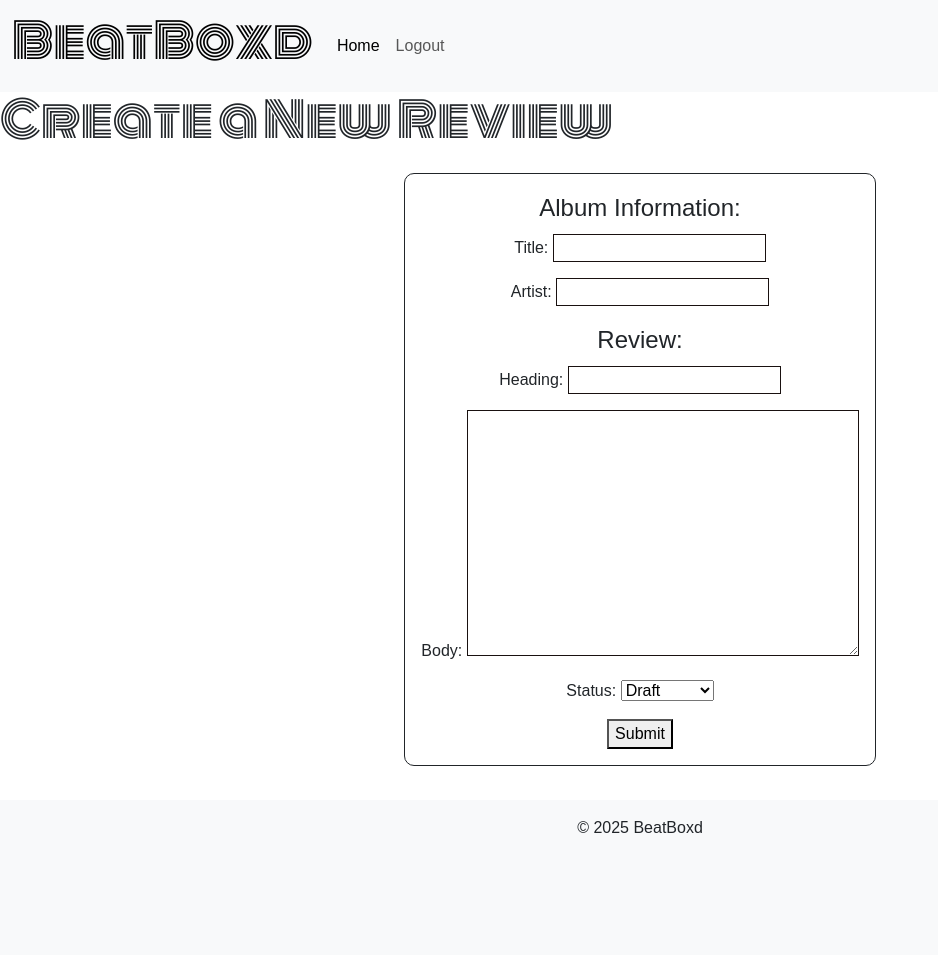
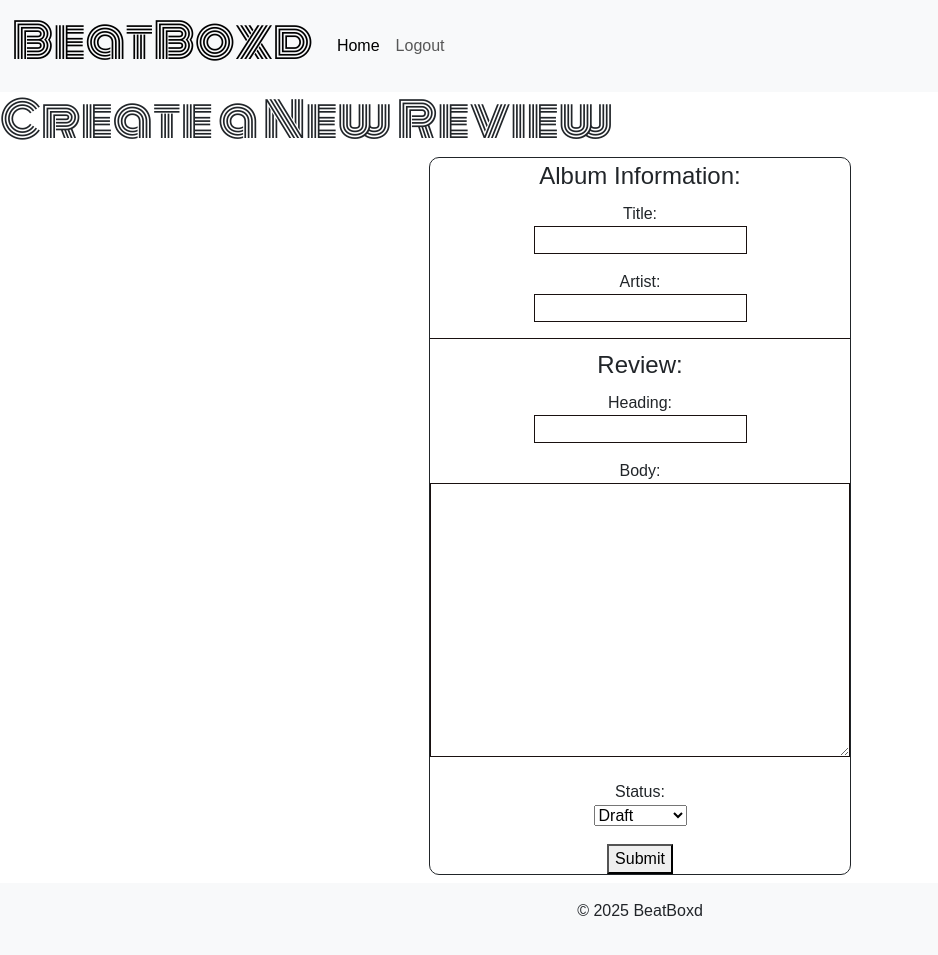
Before and after one commit to aminoacid-01/beat-boxd, a Django app: page /create/ in a window 1280 px wide. Shown: the whole page, without its empty margins (0-938 px from the left). Before the commit the page ends 833 px from the top, so only its background shows below. Run offline with Django 4.2, Linux system fonts and the light colour scheme; the visitor is signed in with stand-in values (Sample User, id 1); some web fonts are replaced.

Commit message:
add border to seperate the album and review inputs on the review-form

```diff
--- a/review/templates/create_review.html
+++ b/review/templates/create_review.html
@@ -8,7 +8,7 @@
 <form method="post">
     <div id="review-form" class="mb-2 mx-3">
     {% csrf_token %}
-    <fieldset>
+    <fieldset class="bottom-border mb-2">
         <legend>Album Information:</legend>
         {{ album_form.as_p }}
     </fieldset>
--- a/static/css/style.css
+++ b/static/css/style.css
@@ -2,6 +2,10 @@
 
 * {
     font-family: 'Truculenta', sans-serif;
+}
+
+.bottom-border{
+    border-bottom: #191110 solid 1px;
 }
 
 /* header */
@@ -48,29 +52,30 @@ h2 {
 }
 
 /* forms */
-/* contact */
+/* review form */
+
+#review-form textarea{
+    padding: 1rem;
+}
 input,
 textarea {
     border: #191110 solid 1px !important;
 }
 
 #review-form {
-    padding: 1rem;
     border: solid 1px;
     border-radius: 10px;
     text-align: center;
     max-width: 1000px;
 }
 
-#contact .form-label {
-    text-align: left;
+#review-form label {
     display: block;
 }
 .reviewForm{
     display: flex;
     flex-direction: column;
     align-items: center;
-    padding: 1rem;
 
 }
 
```
